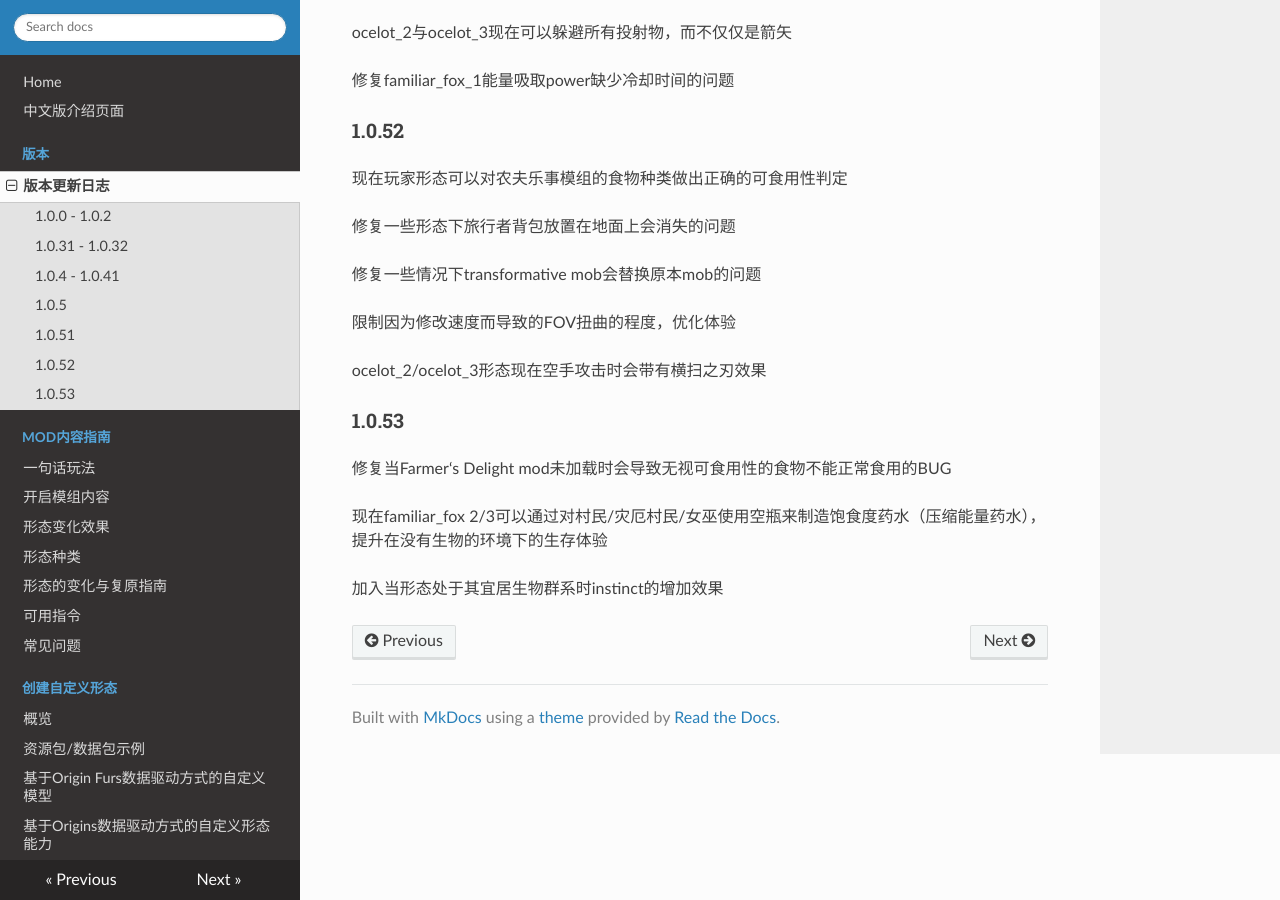
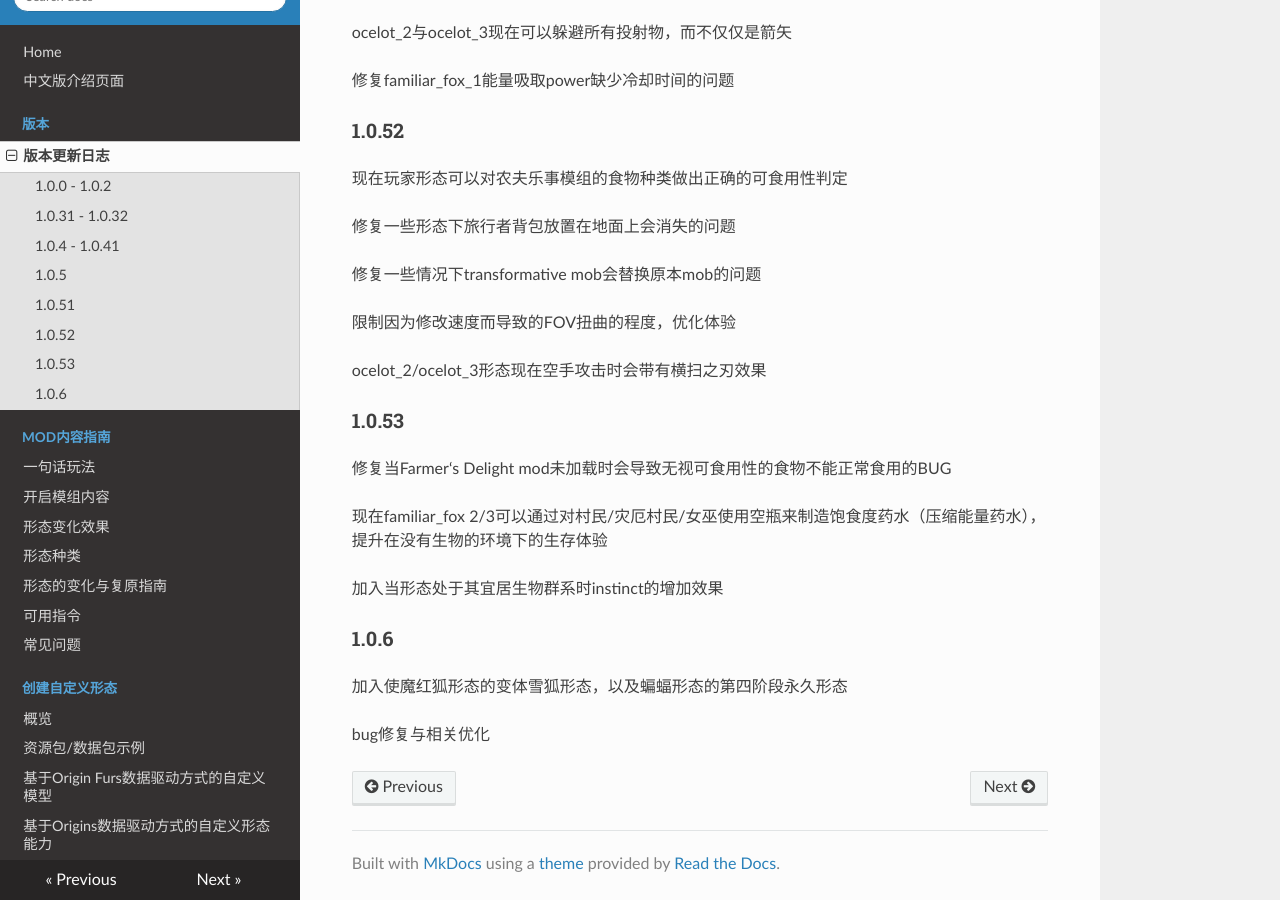
Before and after one commit to onixary/ssc_wiki, an MkDocs documentation site: the page built from docs/update_log/update_log.md, in a window 1280 px wide and 900 px high, scrolled down 2077 px. Built offline with MkDocs 1.6.1, drawn with Linux system fonts in a browser that asks for light colours; nearby versions of some CDN libraries.

Commit message:
1.06版本内容更新

```diff
--- a/docs/update_log/update_log.md
+++ b/docs/update_log/update_log.md
@@ -99,3 +99,9 @@ ocelot_2/ocelot_3形态现在空手攻击时会带有横扫之刃效果
 现在familiar_fox 2/3可以通过对村民/灾厄村民/女巫使用空瓶来制造饱食度药水（压缩能量药水），提升在没有生物的环境下的生存体验
 
 加入当形态处于其宜居生物群系时instinct的增加效果
+
+### 1\.0.6
+
+加入使魔红狐形态的变体雪狐形态，以及蝙蝠形态的第四阶段永久形态
+
+bug修复与相关优化
```
Also changed, not shown: docs/mod_content/form_types.md (+6 -0 lines), docs/mod_content/transform_status_effect.md (+2 -0 lines).
